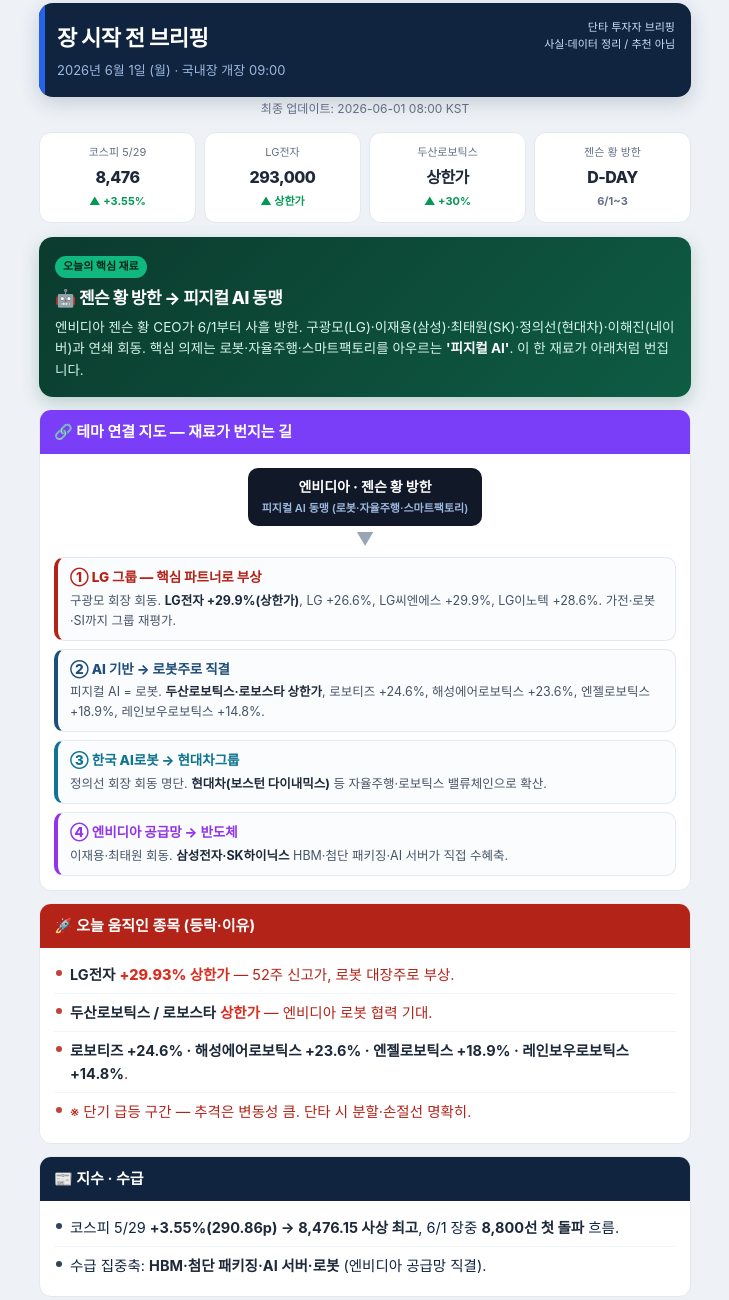
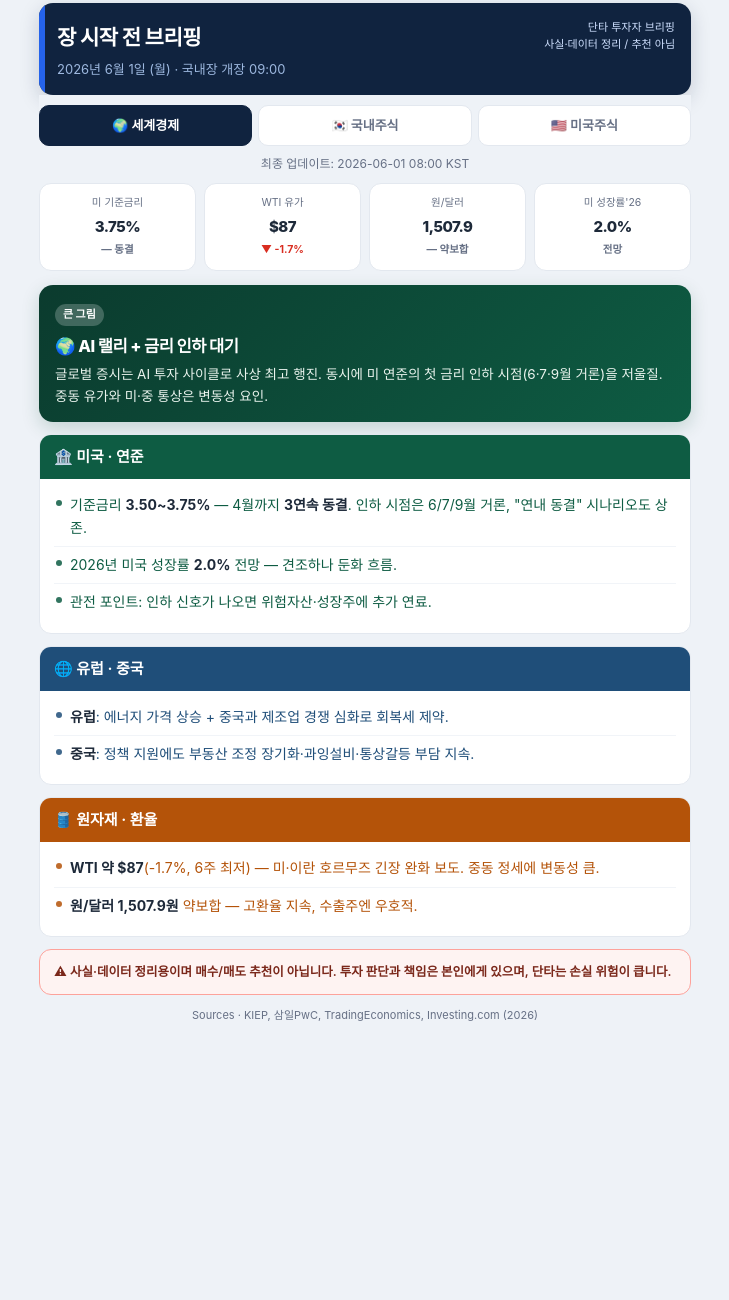
Before and after one commit to hamgiho-rgb/stock-briefing, a plain HTML site: page index.html in a window 1280 px wide. Shown: the part 11-1311 px from the top of the page, without its empty margins (275-1004 px from the left). After the commit the page ends 1080 px from the top, so only its background shows below. Drawn offline with Linux system fonts and the light colour scheme; a web font is replaced by a local one.

Commit message:
Add files via upload

```diff
--- a/index.html
+++ b/index.html
@@ -15,30 +15,36 @@
   *{box-sizing:border-box;margin:0;padding:0}
   body{font-family:'Pretendard',-apple-system,BlinkMacSystemFont,'Apple SD Gothic Neo','Malgun Gothic',sans-serif;
     background:var(--bg);color:var(--ink);line-height:1.6;-webkit-text-size-adjust:100%}
-  .wrap{max-width:680px;margin:0 auto;padding:14px 14px 40px}
+  .wrap{max-width:680px;margin:0 auto;padding:14px 14px 44px}
   .header{background:var(--navy);border-radius:14px;padding:18px 18px 16px;position:relative;overflow:hidden;box-shadow:0 6px 20px rgba(16,35,63,.18)}
   .header::before{content:"";position:absolute;left:0;top:0;bottom:0;width:6px;background:var(--accent)}
-  .header h1{color:#fff;font-size:22px;font-weight:800;letter-spacing:-.5px}
+  .header h1{color:#fff;font-size:21px;font-weight:800;letter-spacing:-.5px}
   .header .date{color:#9db8df;font-size:13px;margin-top:4px}
   .header .tag{position:absolute;right:16px;top:16px;text-align:right;color:#cfe0ff;font-size:11px;line-height:1.5}
-  .metrics{display:grid;grid-template-columns:repeat(4,1fr);gap:8px;margin:14px 0}
+  /* tabs */
+  .tabs{position:sticky;top:0;z-index:5;display:grid;grid-template-columns:repeat(3,1fr);gap:6px;background:var(--bg);padding:10px 0 8px}
+  .tab{border:1px solid var(--line);background:#fff;color:var(--grey);border-radius:10px;padding:9px 4px;font-size:13px;font-weight:700;text-align:center;cursor:pointer;transition:.15s}
+  .tab.active{background:var(--navy);color:#fff;border-color:var(--navy)}
+  .updated{text-align:center;color:var(--grey);font-size:12px;margin:0 0 10px}
+  .metrics{display:grid;grid-template-columns:repeat(4,1fr);gap:8px;margin:2px 0 14px}
   .m{background:var(--card);border:1px solid var(--line);border-radius:12px;padding:11px 6px;text-align:center}
-  .m .lab{font-size:11px;color:var(--grey)}
-  .m .val{font-size:16px;font-weight:800;margin:3px 0;letter-spacing:-.5px}
-  .m .sub{font-size:11px;font-weight:700}
+  .m .lab{font-size:10.5px;color:var(--grey)}
+  .m .val{font-size:15px;font-weight:800;margin:3px 0;letter-spacing:-.5px}
+  .m .sub{font-size:10.5px;font-weight:700}
   .up{color:var(--green)} .down{color:var(--red)} .flat{color:var(--grey)}
-  .lead{background:linear-gradient(135deg,#0b3b2e,#0e5c43);border-radius:14px;padding:15px 16px;margin-bottom:12px;color:#fff;box-shadow:0 6px 18px rgba(3,80,50,.22)}
-  .lead .badge{display:inline-block;background:#10b77f;color:#04261a;font-size:11px;font-weight:800;padding:2px 8px;border-radius:999px;margin-bottom:7px}
-  .lead h2{font-size:17px;font-weight:800;letter-spacing:-.5px;margin-bottom:5px}
-  .lead p{font-size:13.5px;color:#d6f5e8}
-  /* connection map */
+  .lead{border-radius:14px;padding:15px 16px;margin-bottom:12px;color:#fff;box-shadow:0 6px 18px rgba(3,80,50,.18)}
+  .lead.green{background:linear-gradient(135deg,#0b3b2e,#0e5c43)}
+  .lead.blue{background:linear-gradient(135deg,#0b2a4a,#155e8c)}
+  .lead .badge{display:inline-block;background:rgba(255,255,255,.22);color:#fff;font-size:11px;font-weight:800;padding:2px 8px;border-radius:999px;margin-bottom:7px}
+  .lead h2{font-size:16.5px;font-weight:800;letter-spacing:-.5px;margin-bottom:5px}
+  .lead p{font-size:13.5px;color:#eaf4ee}
   .map{background:var(--card);border:1px solid var(--line);border-radius:12px;margin-bottom:12px;overflow:hidden}
   .map .head{padding:10px 14px;color:#fff;font-weight:700;font-size:15px;background:#7a3df8}
   .map .body{padding:14px}
-  .root{display:flex;justify-content:center;margin-bottom:4px}
+  .root{display:flex;justify-content:center}
   .root .chip{background:#111827;color:#fff;font-weight:800;font-size:14px;padding:8px 14px;border-radius:10px;text-align:center}
   .root .chip small{display:block;font-weight:600;font-size:11px;color:#9db8df;margin-top:2px}
-  .down-arrow{text-align:center;color:#9aa5b4;font-size:18px;line-height:1.1;margin:2px 0}
+  .down-arrow{text-align:center;color:#9aa5b4;font-size:18px;margin:2px 0}
   .branch{border:1px solid var(--line);border-left:4px solid var(--bl);border-radius:10px;padding:9px 12px;margin-top:8px;background:#fbfcfe}
   .branch .t{font-weight:800;font-size:13.5px;color:var(--bl)}
   .branch .s{font-size:12.5px;color:#475467;margin-top:2px}
@@ -47,17 +53,19 @@
   .sec{background:var(--card);border:1px solid var(--line);border-radius:12px;margin-bottom:12px;overflow:hidden}
   .sec .head{padding:10px 14px;color:#fff;font-weight:700;font-size:15px}
   .sec ul{list-style:none;padding:8px 14px 12px}
-  .sec li{position:relative;padding:7px 0 7px 16px;font-size:14.5px;border-bottom:1px solid #f1f4f8}
+  .sec li{position:relative;padding:7px 0 7px 16px;font-size:14px;border-bottom:1px solid #f1f4f8}
   .sec li:last-child{border-bottom:0}
-  .sec li::before{content:"";position:absolute;left:2px;top:14px;width:6px;height:6px;border-radius:50%;background:currentColor;opacity:.85}
+  .sec li::before{content:"";position:absolute;left:2px;top:13px;width:6px;height:6px;border-radius:50%;background:currentColor;opacity:.85}
   .sec li b{font-weight:700}
   .pct{color:var(--red);font-weight:800}
-  .h-red{background:#b42318} .h-navy{background:var(--navy)} .h-blue{background:var(--blue)}
-  .li-red{color:#b42318} .li-navy{color:var(--navy)} .li-blue{color:var(--blue)}
-  .li-red b,.li-navy b,.li-blue b{color:var(--ink)}
-  .caution{background:#fef3f2;border:1px solid #fda29b;color:#7a271a;border-radius:12px;padding:12px 14px;font-size:13px;font-weight:600;margin-top:4px}
-  .src{color:var(--grey);font-size:11.5px;margin-top:12px;text-align:center;line-height:1.6}
-  .updated{text-align:center;color:var(--grey);font-size:12px;margin:2px 0 12px}
+  .h-red{background:#b42318} .h-navy{background:var(--navy)} .h-blue{background:var(--blue)} .h-teal{background:#0e7490} .h-green{background:#0e5c43} .h-amber{background:#b45309}
+  .li-red{color:#b42318} .li-navy{color:var(--navy)} .li-blue{color:var(--blue)} .li-teal{color:#0e7490} .li-green{color:#0e5c43} .li-amber{color:#b45309}
+  .sec[class*="li-"] b{color:var(--ink)}
+  .li-red b,.li-navy b,.li-blue b,.li-teal b,.li-green b,.li-amber b{color:var(--ink)}
+  .caution{background:#fef3f2;border:1px solid #fda29b;color:#7a271a;border-radius:12px;padding:12px 14px;font-size:12.5px;font-weight:600;margin-top:4px}
+  .src{color:var(--grey);font-size:11px;margin-top:12px;text-align:center;line-height:1.6}
+  .page{display:none}
+  .page.active{display:block}
 </style>
 </head>
 <body>
@@ -69,8 +77,60 @@
     <div class="date">2026년 6월 1일 (월) · 국내장 개장 09:00</div>
   </div>
 
+  <div class="tabs">
+    <div class="tab active" data-p="p1">🌍 세계경제</div>
+    <div class="tab" data-p="p2">🇰🇷 국내주식</div>
+    <div class="tab" data-p="p3">🇺🇸 미국주식</div>
+  </div>
+
   <div class="updated">최종 업데이트: 2026-06-01 08:00 KST</div>
 
+  <!-- PAGE 1: 세계경제 -->
+  <div class="page active" id="p1">
+    <div class="metrics">
+      <div class="m"><div class="lab">미 기준금리</div><div class="val">3.75%</div><div class="sub flat">— 동결</div></div>
+      <div class="m"><div class="lab">WTI 유가</div><div class="val">$87</div><div class="sub down">▼ -1.7%</div></div>
+      <div class="m"><div class="lab">원/달러</div><div class="val">1,507.9</div><div class="sub flat">— 약보합</div></div>
+      <div class="m"><div class="lab">미 성장률'26</div><div class="val">2.0%</div><div class="sub flat">전망</div></div>
+    </div>
+
+    <div class="lead green">
+      <span class="badge">큰 그림</span>
+      <h2>🌍 AI 랠리 + 금리 인하 대기</h2>
+      <p>글로벌 증시는 AI 투자 사이클로 사상 최고 행진. 동시에 미 연준의 첫 금리 인하 시점(6·7·9월 거론)을 저울질. 중동 유가와 미·중 통상은 변동성 요인.</p>
+    </div>
+
+    <div class="sec li-green">
+      <div class="head h-green">🏦 미국 · 연준</div>
+      <ul>
+        <li>기준금리 <b>3.50~3.75%</b> — 4월까지 <b>3연속 동결</b>. 인하 시점은 6/7/9월 거론, "연내 동결" 시나리오도 상존.</li>
+        <li>2026년 미국 성장률 <b>2.0%</b> 전망 — 견조하나 둔화 흐름.</li>
+        <li>관전 포인트: 인하 신호가 나오면 위험자산·성장주에 추가 연료.</li>
+      </ul>
+    </div>
+
+    <div class="sec li-blue">
+      <div class="head h-blue">🌐 유럽 · 중국</div>
+      <ul>
+        <li><b>유럽</b>: 에너지 가격 상승 + 중국과 제조업 경쟁 심화로 회복세 제약.</li>
+        <li><b>중국</b>: 정책 지원에도 부동산 조정 장기화·과잉설비·통상갈등 부담 지속.</li>
+      </ul>
+    </div>
+
+    <div class="sec li-amber">
+      <div class="head h-amber">🛢️ 원자재 · 환율</div>
+      <ul>
+        <li><b>WTI 약 $87</b>(-1.7%, 6주 최저) — 미·이란 호르무즈 긴장 완화 보도. 중동 정세에 변동성 큼.</li>
+        <li><b>원/달러 1,507.9원</b> 약보합 — 고환율 지속, 수출주엔 우호적.</li>
+      </ul>
+    </div>
+
+    <div class="caution">⚠ 사실·데이터 정리용이며 매수/매도 추천이 아닙니다. 투자 판단과 책임은 본인에게 있으며, 단타는 손실 위험이 큽니다.</div>
+    <div class="src">Sources · KIEP, 삼일PwC, TradingEconomics, Investing.com (2026)</div>
+  </div>
+
+  <!-- PAGE 2: 국내주식 -->
+  <div class="page" id="p2">
     <div class="metrics">
       <div class="m"><div class="lab">코스피 5/29</div><div class="val">8,476</div><div class="sub up">▲ +3.55%</div></div>
       <div class="m"><div class="lab">LG전자</div><div class="val">293,000</div><div class="sub up">▲ 상한가</div></div>
@@ -78,10 +138,10 @@
       <div class="m"><div class="lab">젠슨 황 방한</div><div class="val">D-DAY</div><div class="sub flat">6/1~3</div></div>
     </div>
 
-  <div class="lead">
+    <div class="lead green">
       <span class="badge">오늘의 핵심 재료</span>
       <h2>🤖 젠슨 황 방한 → 피지컬 AI 동맹</h2>
-    <p>엔비디아 젠슨 황 CEO가 6/1부터 사흘 방한. 구광모(LG)·이재용(삼성)·최태원(SK)·정의선(현대차)·이해진(네이버)과 연쇄 회동. 핵심 의제는 로봇·자율주행·스마트팩토리를 아우르는 <b style="color:#fff">'피지컬 AI'</b>. 이 한 재료가 아래처럼 번집니다.</p>
+      <p>엔비디아 젠슨 황 CEO 6/1부터 사흘 방한. 구광모(LG)·이재용(삼성)·최태원(SK)·정의선(현대차)·이해진(네이버)과 연쇄 회동. 핵심 의제는 로봇·자율주행·스마트팩토리 '피지컬 AI'. 이 한 재료가 아래처럼 번집니다.</p>
     </div>
 
     <div class="map">
@@ -89,60 +149,90 @@
       <div class="body">
         <div class="root"><div class="chip">엔비디아 · 젠슨 황 방한<small>피지컬 AI 동맹 (로봇·자율주행·스마트팩토리)</small></div></div>
         <div class="down-arrow">▼</div>
-
-      <div class="branch b1">
-        <div class="t">① LG 그룹 — 핵심 파트너로 부상</div>
-        <div class="s">구광모 회장 회동. <b>LG전자 +29.9%(상한가)</b>, LG +26.6%, LG씨엔에스 +29.9%, LG이노텍 +28.6%. 가전·로봇·SI까지 그룹 재평가.</div>
-      </div>
-
-      <div class="branch b2">
-        <div class="t">② AI 기반 → 로봇주로 직결</div>
-        <div class="s">피지컬 AI = 로봇. <b>두산로보틱스·로보스타 상한가</b>, 로보티즈 +24.6%, 해성에어로보틱스 +23.6%, 엔젤로보틱스 +18.9%, 레인보우로보틱스 +14.8%.</div>
-      </div>
-
-      <div class="branch b3">
-        <div class="t">③ 한국 AI로봇 → 현대차그룹</div>
-        <div class="s">정의선 회장 회동 명단. <b>현대차(보스턴 다이내믹스)</b> 등 자율주행·로보틱스 밸류체인으로 확산.</div>
-      </div>
-
-      <div class="branch b4">
-        <div class="t">④ 엔비디아 공급망 → 반도체</div>
-        <div class="s">이재용·최태원 회동. <b>삼성전자·SK하이닉스</b> HBM·첨단 패키징·AI 서버가 직접 수혜축.</div>
-      </div>
+        <div class="branch b1"><div class="t">① LG 그룹 — 핵심 파트너로 부상</div><div class="s">구광모 회동. <b>LG전자 +29.9%(상한가)</b>, LG +26.6%, LG씨엔에스 +29.9%, LG이노텍 +28.6%.</div></div>
+        <div class="branch b2"><div class="t">② AI 기반 → 로봇주로 직결</div><div class="s"><b>두산로보틱스·로보스타 상한가</b>, 로보티즈 +24.6%, 해성에어로보틱스 +23.6%, 엔젤로보틱스 +18.9%, 레인보우로보틱스 +14.8%.</div></div>
+        <div class="branch b3"><div class="t">③ 한국 AI로봇 → 현대차그룹</div><div class="s">정의선 회동 명단. <b>현대차(보스턴 다이내믹스)</b> 등 자율주행·로보틱스로 확산.</div></div>
+        <div class="branch b4"><div class="t">④ 엔비디아 공급망 → 반도체</div><div class="s">이재용·최태원 회동. <b>삼성전자·SK하이닉스</b> HBM·첨단 패키징이 수혜축.</div></div>
       </div>
     </div>
 
-  <div class="sec">
+    <div class="sec li-red">
       <div class="head h-red">🚀 오늘 움직인 종목 (등락·이유)</div>
-    <ul class="li-red">
-      <li><b>LG전자</b> <span class="pct">+29.93% 상한가</span> — 52주 신고가, 로봇 대장주로 부상.</li>
+      <ul>
+        <li><b>LG전자</b> <span class="pct">+29.93% 상한가</span> — 52주 신고가, 로봇 대장주 부상.</li>
         <li><b>두산로보틱스 / 로보스타</b> <span class="pct">상한가</span> — 엔비디아 로봇 협력 기대.</li>
-      <li><b>로보티즈 +24.6% · 해성에어로보틱스 +23.6% · 엔젤로보틱스 +18.9% · 레인보우로보틱스 +14.8%</b>.</li>
-      <li>※ 단기 급등 구간 — 추격은 변동성 큼. 단타 시 분할·손절선 명확히.</li>
+        <li>로보티즈 +24.6% · 해성에어로보틱스 +23.6% · 엔젤로보틱스 +18.9% · 레인보우로보틱스 +14.8%.</li>
+        <li>※ 단기 급등 구간 — 추격은 변동성 큼. 분할·손절선 명확히.</li>
       </ul>
     </div>
 
-  <div class="sec">
+    <div class="sec li-navy">
       <div class="head h-navy">📰 지수 · 수급</div>
-    <ul class="li-navy">
+      <ul>
         <li>코스피 5/29 <b>+3.55%(290.86p) → 8,476.15 사상 최고</b>, 6/1 장중 <b>8,800선 첫 돌파</b> 흐름.</li>
         <li>수급 집중축: <b>HBM·첨단 패키징·AI 서버·로봇</b> (엔비디아 공급망 직결).</li>
       </ul>
     </div>
 
-  <div class="sec">
-    <div class="head h-blue">🌎 밤새 해외증시 · 환율</div>
-    <ul class="li-blue">
-      <li>금요일(5/29) 미국 증시 <b>사상 최고치</b> — S&amp;P500 +0.2%(7,580), 나스닥 +0.2%.</li>
-      <li>원/달러 <b>1,507.9원</b> 약보합 · WTI <b>약 $87</b>(-1.7%).</li>
-      <li>체크포인트: 방한 회동 결과(추가 협력 발표), AI·로봇 차익실현 여부.</li>
+    <div class="caution">⚠ 급등 종목은 변동성이 큽니다. 사실·데이터 정리용이며 매수/매도 추천이 아닙니다. 책임은 본인에게 있습니다.</div>
+    <div class="src">Sources · 뉴시스, 서울신문, 서울경제, 이투데이, 머니투데이, 뉴스핌 (2026-05-29~06-01)</div>
+  </div>
+
+  <!-- PAGE 3: 미국주식 -->
+  <div class="page" id="p3">
+    <div class="metrics">
+      <div class="m"><div class="lab">S&P500</div><div class="val">7,580</div><div class="sub up">▲ +0.2%</div></div>
+      <div class="m"><div class="lab">나스닥(월)</div><div class="val">+8%대</div><div class="sub up">▲ 사상최고</div></div>
+      <div class="m"><div class="lab">엔비디아</div><div class="val">~$215</div><div class="sub down">▼ 실적후↓</div></div>
+      <div class="m"><div class="lab">다우</div><div class="val">+0.7%</div><div class="sub up">▲</div></div>
+    </div>
+
+    <div class="lead blue">
+      <span class="badge">큰 그림</span>
+      <h2>🇺🇸 AI 랠리 지속, 주도주는 교체 중</h2>
+      <p>5/29 미 증시 사상 최고 마감. 다만 엔비디아는 호실적에도 차익실현으로 하락 — 돈이 <b style="color:#fff">광통신·소재·장비주</b>로 옮겨가는 흐름. 고밸류 부담은 상존.</p>
+    </div>
+
+    <div class="sec li-blue">
+      <div class="head h-blue">📊 지수 마감 (5/29)</div>
+      <ul>
+        <li><b>S&P500 +0.2%(7,580), 나스닥 +0.2%, 다우 +0.7%</b> — 사상 최고.</li>
+        <li>월간 <b>나스닥 +8%대</b>, S&P500 +5%, 다우 +3% — AI 랠리가 5월 내내 주도.</li>
       </ul>
     </div>
 
-  <div class="caution">⚠ 본 브리핑은 사실·데이터 정리용이며 매수/매도 추천이 아닙니다. 급등 종목은 변동성이 큽니다. 투자 판단과 책임은 본인에게 있으며, 단타는 손실 위험이 큽니다.</div>
+    <div class="sec li-teal">
+      <div class="head h-teal">🤖 엔비디아 · AI 인프라</div>
+      <ul>
+        <li><b>엔비디아</b>: FY1Q 매출 <b>$81.6B</b>(예상 상회), EPS $1.76 <b>(+120% YoY)</b>. 호실적에도 주가는 <b>차익실현 하락</b>(~$215), 고밸류(P/S 30배) 부담.</li>
+        <li><b>주도주 교체</b>: 광통신·소재·장비주 급등 — 루멘텀 +121%, 마벨 +122%, 코닝 +111%, 코히어런트 +96%, 어플라이드머티어리얼즈 +67%(연초 대비).</li>
+      </ul>
+    </div>
 
-  <div class="src">Sources · 뉴시스, 서울신문, 서울경제, 이투데이, 머니투데이, 뉴스핌, 녹색경제신문 (2026-05-29~06-01)</div>
+    <div class="sec li-amber">
+      <div class="head h-amber">⚠️ 체크포인트</div>
+      <ul>
+        <li>고밸류 구간 — 성장 둔화·경쟁 심화 시 멀티플 압축 위험.</li>
+        <li>연준 인하 신호, 빅테크 capex 가이던스가 다음 방향타.</li>
+      </ul>
+    </div>
+
+    <div class="caution">⚠ 사실·데이터 정리용이며 매수/매도 추천이 아닙니다. 환율·시차 유의. 책임은 본인에게 있습니다.</div>
+    <div class="src">Sources · Investing.com, CNBC, Fortune, Morningstar, The Motley Fool (2026-05)</div>
+  </div>
 
 </div>
+
+<script>
+  document.querySelectorAll('.tab').forEach(function(t){
+    t.addEventListener('click', function(){
+      document.querySelectorAll('.tab').forEach(function(x){x.classList.remove('active')});
+      document.querySelectorAll('.page').forEach(function(x){x.classList.remove('active')});
+      t.classList.add('active');
+      document.getElementById(t.dataset.p).classList.add('active');
+      window.scrollTo({top:0,behavior:'smooth'});
+    });
+  });
+</script>
 </body>
 </html>
```
Lines whose indentation alone changed are shown as unchanged.
